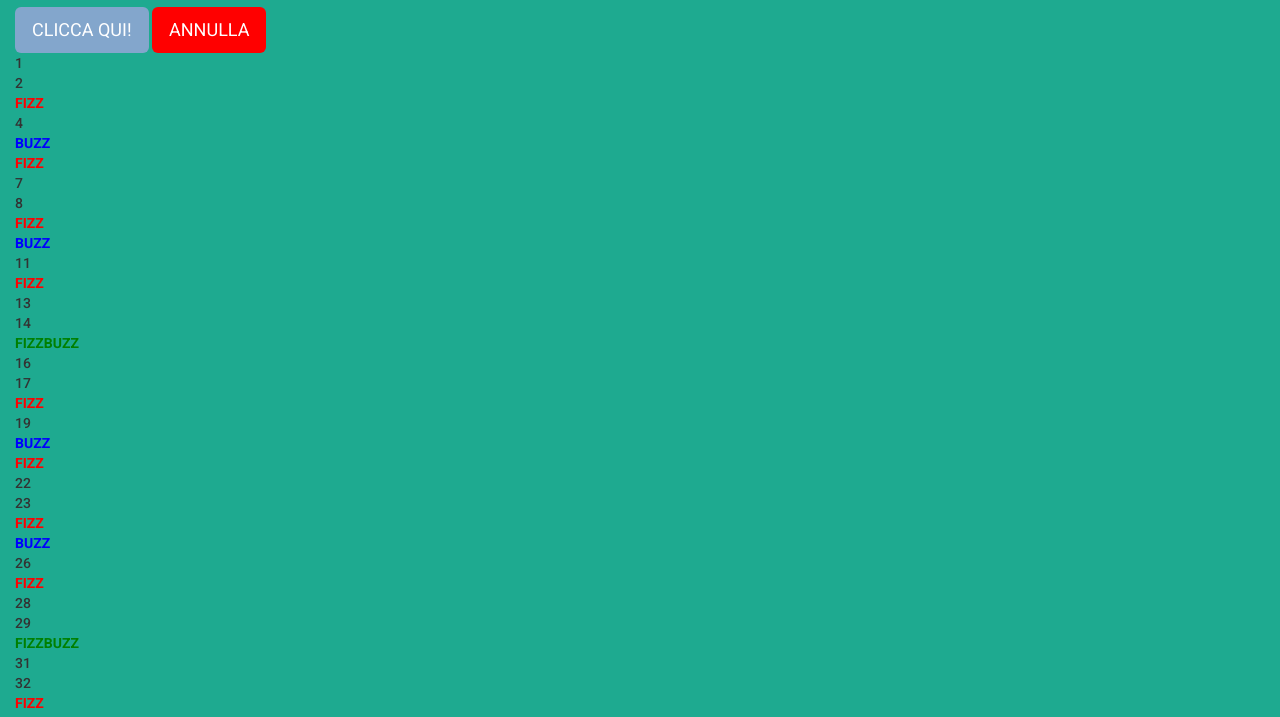
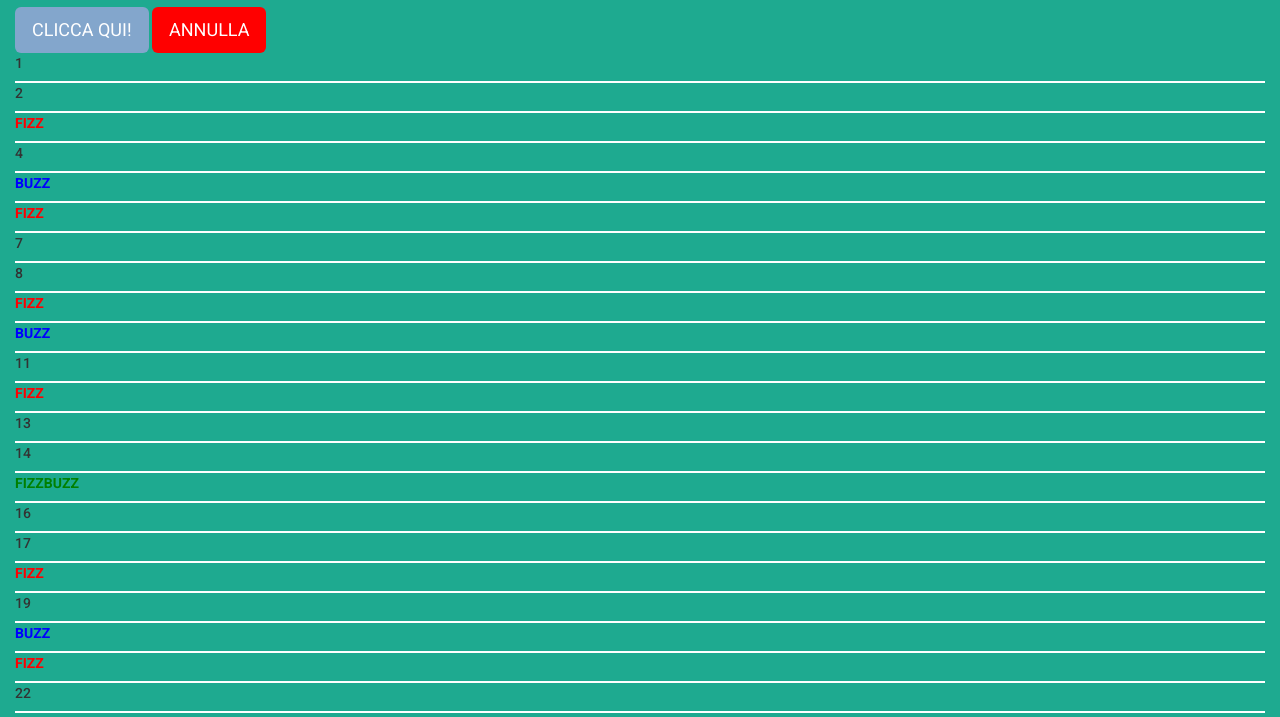
Before and after one commit to mrc-bsllt/js-fizzbuzz, a plain HTML site: page index.html in a window 1280 px wide. Both pictures are taken after a click on the button "CLICCA QUI!". Shown: the part 78-795 px from the top of the page. Drawn offline with nearby package versions, Linux system fonts and the light colour scheme.

Commit message:
sistemato un bug trovato tramite css

```diff
--- a/css/style.css
+++ b/css/style.css
@@ -17,6 +17,10 @@ section {
 }
 ul {
   list-style: none;
+}
+ul li {
+  height: 30px;
+  border-bottom: 2px solid #ffffff;
 }
 .red {
   color: red;
--- a/js/script.js
+++ b/js/script.js
@@ -14,10 +14,10 @@
       } else if (i % 5 == 0) {
         j = "<li class='blue'>" + "Buzz" + "</li>";
       } else {
-        j = i;
+        j = "<li>" + i + "</li>";
       }
 
-      numbersList.innerHTML += "<li>" + j + "</li>";
+      numbersList.innerHTML +=  j
     }
   }
 );
```
